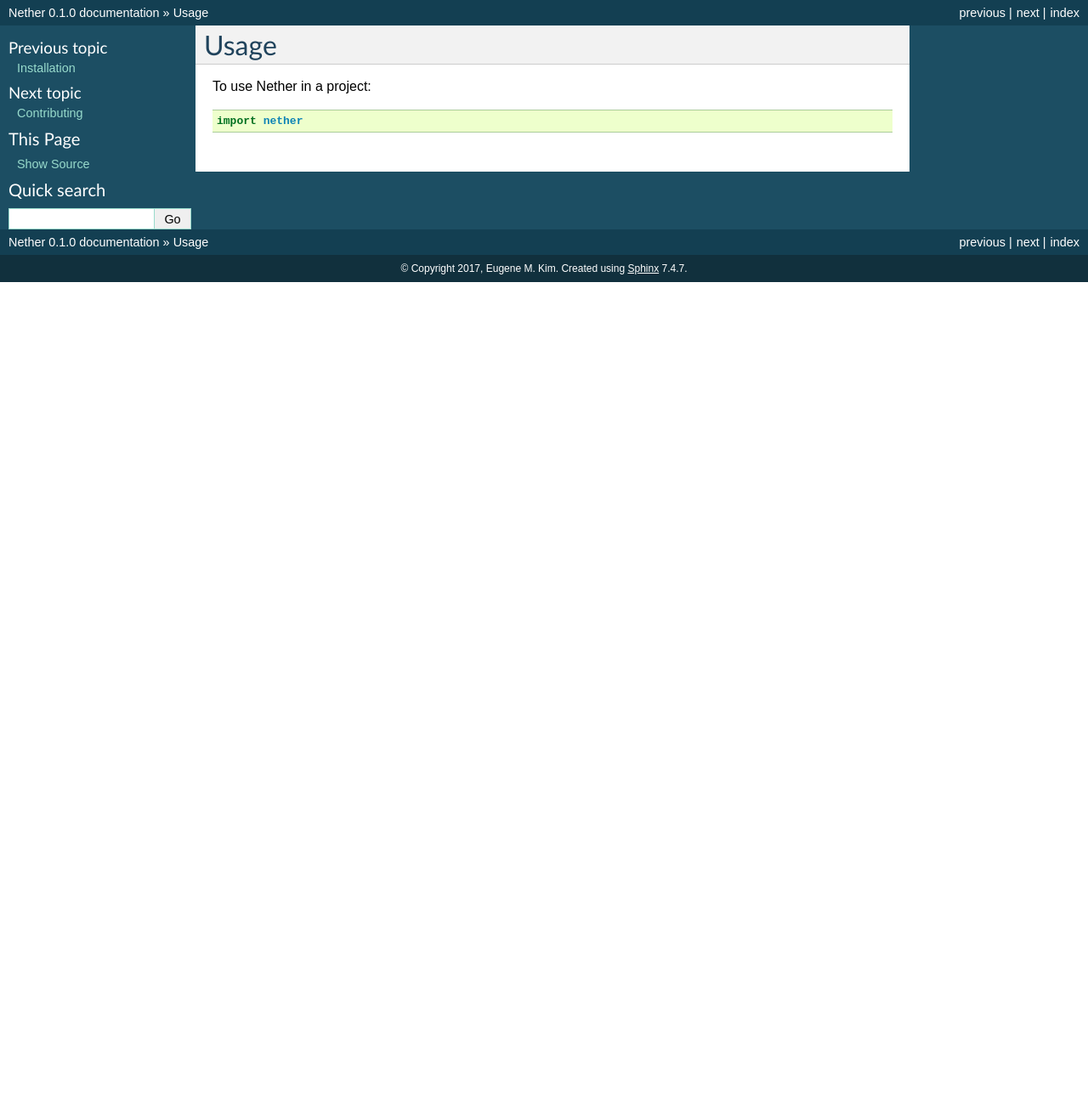
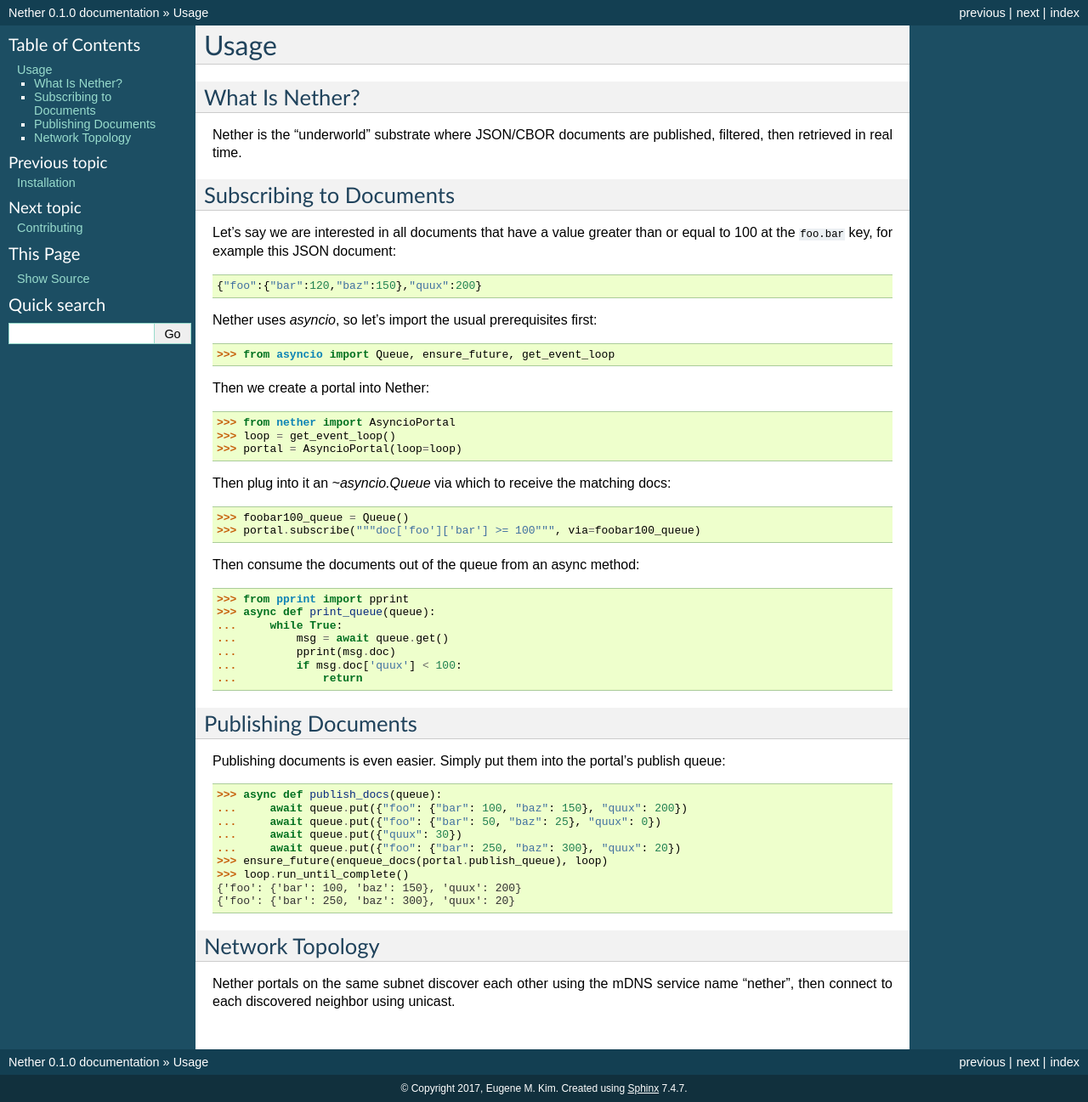
Before and after one commit to astralblue/nether, a Sphinx documentation site: the page built from docs/usage.rst, in a window 1280 px wide. Shown: the whole page at 85% size. Built offline with Sphinx 7.4.7, drawn with Linux system fonts in a browser that asks for light colours; before the commit the page ends 900 px from its top, so only the background shows below that.

Commit message:
Document basic usage.

```diff
--- a/docs/usage.rst
+++ b/docs/usage.rst
@@ -2,6 +2,63 @@
 Usage
 =====
 
-To use Nether in a project::
+What Is Nether?
+===============
 
-    import nether
+Nether is the “underworld” substrate where JSON/CBOR documents are published,
+filtered, then retrieved in real time.
+
+Subscribing to Documents
+========================
+
+Let's say we are interested in all documents that have a value greater than or
+equal to 100 at the ``foo.bar`` key, for example this JSON document::
+
+    {"foo":{"bar":120,"baz":150},"quux":200}
+
+Nether uses `asyncio`, so let's import the usual prerequisites first:
+
+>>> from asyncio import Queue, ensure_future, get_event_loop
+
+Then we create a portal into Nether:
+
+>>> from nether import AsyncioPortal
+>>> loop = get_event_loop()
+>>> portal = AsyncioPortal(loop=loop)
+
+Then plug into it an `~asyncio.Queue` via which to receive the matching docs:
+
+>>> foobar100_queue = Queue()
+>>> portal.subscribe("""doc['foo']['bar'] >= 100""", via=foobar100_queue)
+
+Then consume the documents out of the queue from an async method:
+
+>>> from pprint import pprint
+>>> async def print_queue(queue):
+...     while True:
+...         msg = await queue.get()
+...         pprint(msg.doc)
+...         if msg.doc['quux'] < 100:
+...             return
+
+Publishing Documents
+====================
+
+Publishing documents is even easier.  Simply put them into the portal's publish
+queue:
+
+>>> async def publish_docs(queue):
+...     await queue.put({"foo": {"bar": 100, "baz": 150}, "quux": 200})
+...     await queue.put({"foo": {"bar": 50, "baz": 25}, "quux": 0})
+...     await queue.put({"quux": 30})
+...     await queue.put({"foo": {"bar": 250, "baz": 300}, "quux": 20})
+>>> ensure_future(enqueue_docs(portal.publish_queue), loop)
+>>> loop.run_until_complete()
+{'foo': {'bar': 100, 'baz': 150}, 'quux': 200}
+{'foo': {'bar': 250, 'baz': 300}, 'quux': 20}
+
+Network Topology
+================
+
+Nether portals on the same subnet discover each other using the mDNS service
+name “nether”, then connect to each discovered neighbor using unicast.
```
